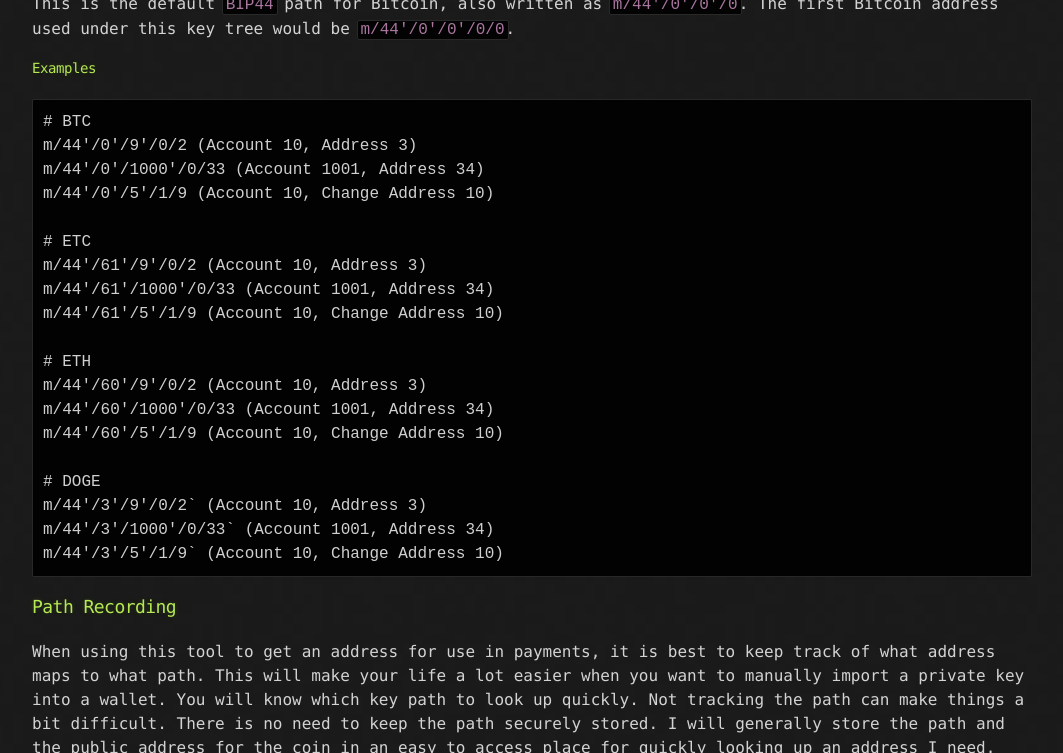
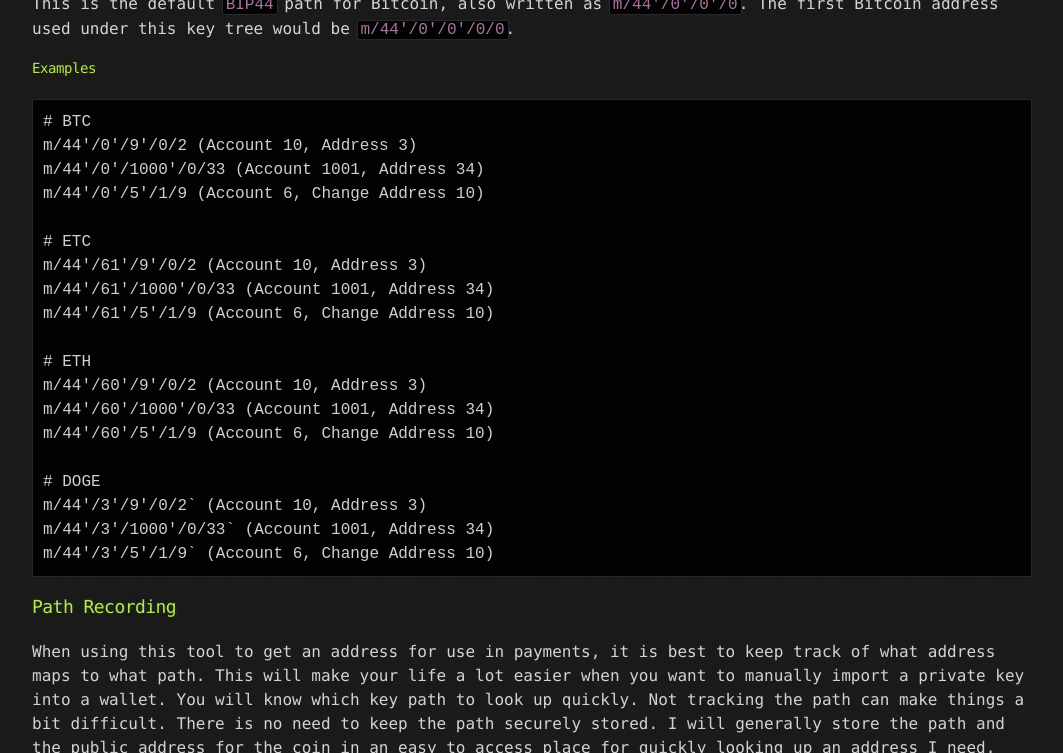
Before and after one commit to goat-team/goat-team.github.io, a Jekyll site: the page built from guides/wallet-management.md, in a window 1280 px wide and 900 px high, scrolled down 6898 px, cut to the strip 147-900 px from the top of the window. Shown: the whole strip, without its empty margins (108-1171 px from the left). Built offline with Jekyll 4.4.1, drawn with Linux system fonts in a browser that asks for light colours.

Commit message:
cassius fix

````diff
--- a/guides/wallet-management.md
+++ b/guides/wallet-management.md
@@ -192,22 +192,22 @@ The first Bitcoin address used under this key tree would be `m/44'/0'/0'/0/0`.
 # BTC
 m/44'/0'/9'/0/2 (Account 10, Address 3)
 m/44'/0'/1000'/0/33 (Account 1001, Address 34)
-m/44'/0'/5'/1/9 (Account 10, Change Address 10)
+m/44'/0'/5'/1/9 (Account 6, Change Address 10)
 
 # ETC
 m/44'/61'/9'/0/2 (Account 10, Address 3)
 m/44'/61'/1000'/0/33 (Account 1001, Address 34)
-m/44'/61'/5'/1/9 (Account 10, Change Address 10)
+m/44'/61'/5'/1/9 (Account 6, Change Address 10)
 
 # ETH
 m/44'/60'/9'/0/2 (Account 10, Address 3)
 m/44'/60'/1000'/0/33 (Account 1001, Address 34)
-m/44'/60'/5'/1/9 (Account 10, Change Address 10)
+m/44'/60'/5'/1/9 (Account 6, Change Address 10)
 
 # DOGE
 m/44'/3'/9'/0/2` (Account 10, Address 3)
 m/44'/3'/1000'/0/33` (Account 1001, Address 34)
-m/44'/3'/5'/1/9` (Account 10, Change Address 10)
+m/44'/3'/5'/1/9` (Account 6, Change Address 10)
 ```
 
 ### Path Recording
````
